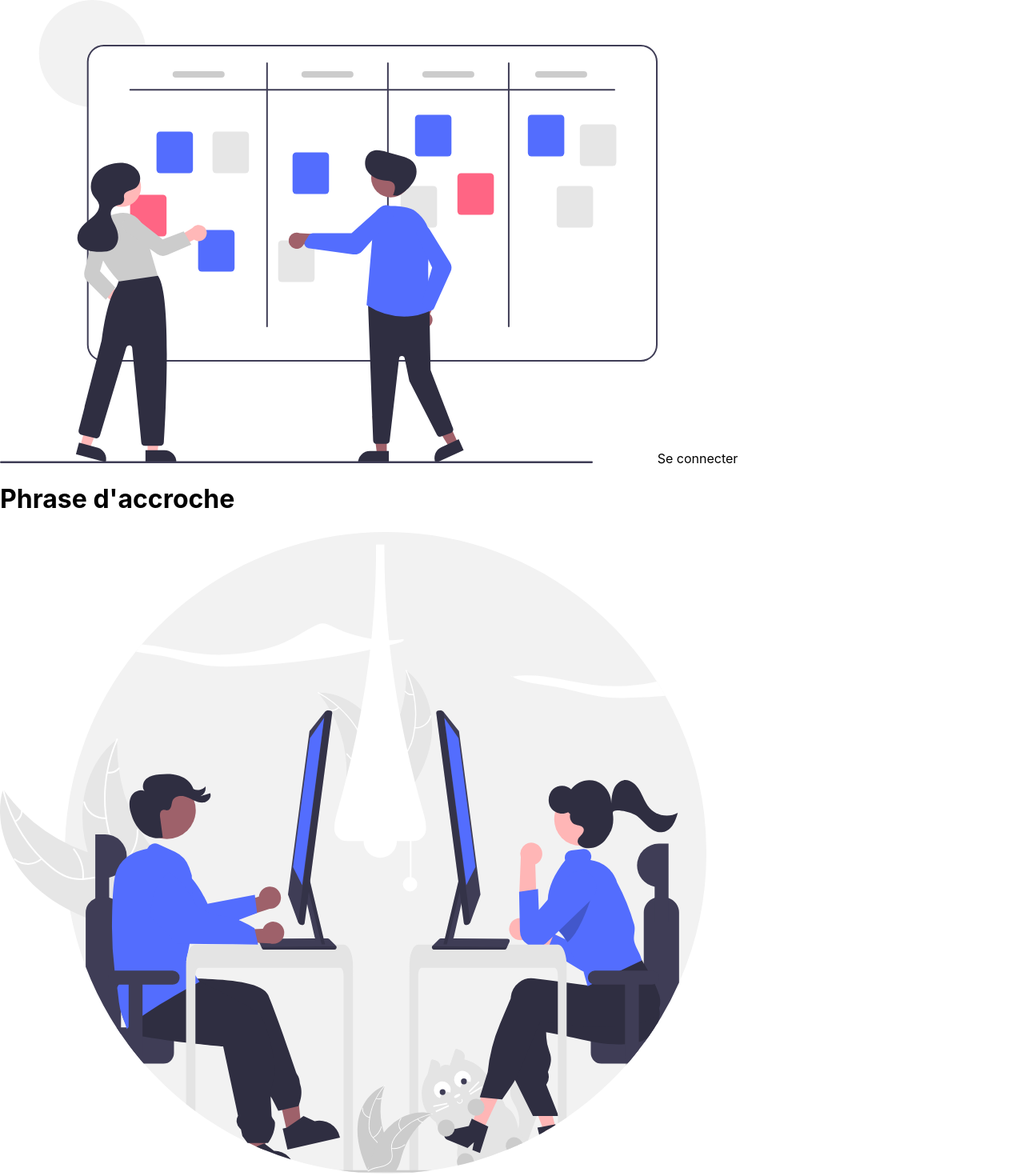
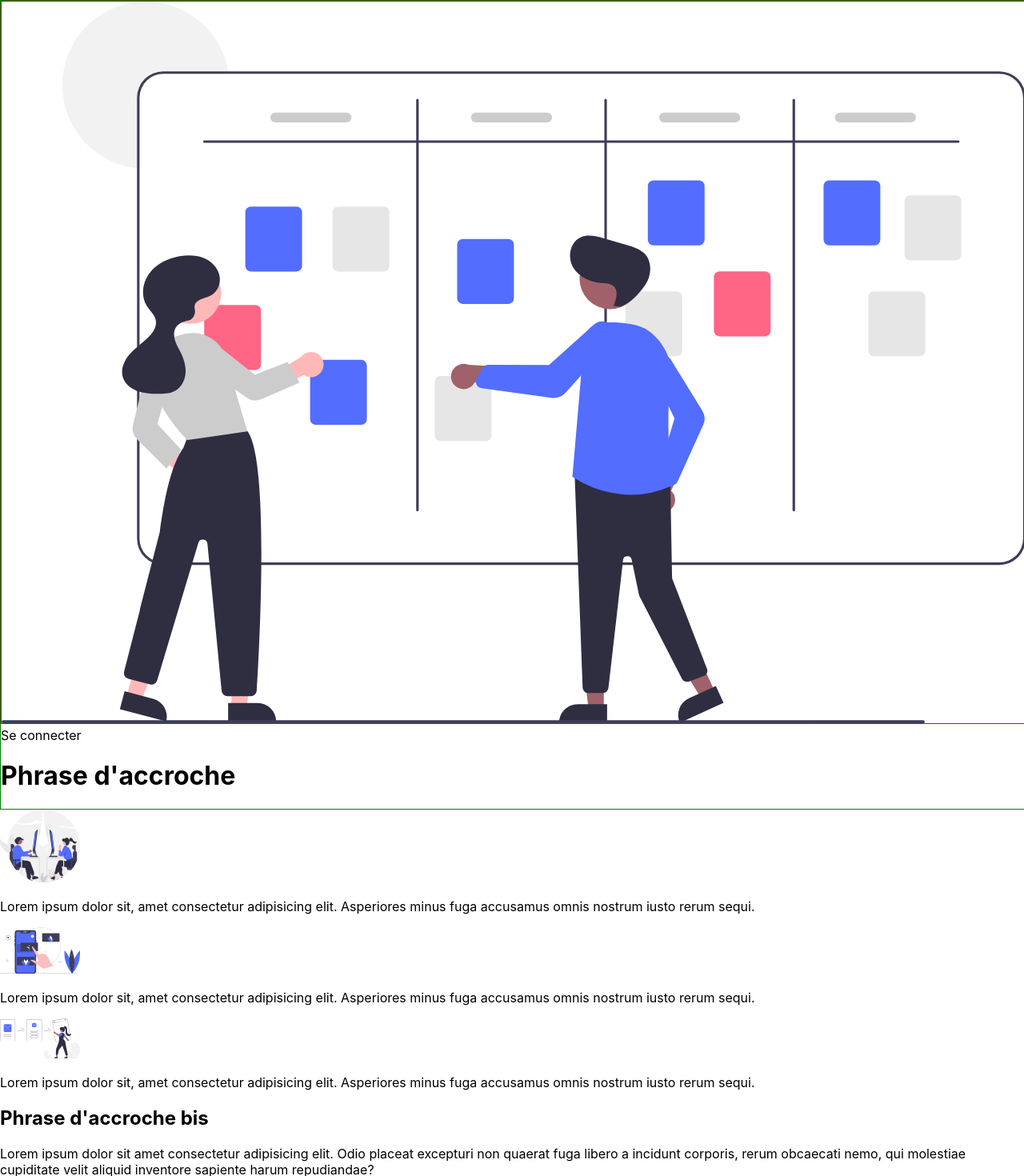
Before and after one commit to JordaneDEVEMY/Graduation_Project_MVP, a React (Create React App) app in the folder client/: page / in a window 1280 px wide. Shown: the top 1470 px of the page at 80% size. Built offline with nearby package versions, Linux system fonts and the light colour scheme.

Commit message:
début style

```diff
--- a/client/src/components/HomePage/HomePage.jsx
+++ b/client/src/components/HomePage/HomePage.jsx
@@ -1,5 +1,6 @@
 /* eslint-disable react/no-unescaped-entities */
 import React from 'react';
+import './homePage.scss';
 
 /* images imports */
 import headerImg from './imgs/header-img.svg';
--- a/client/src/components/HomePage/homePage.scss
+++ b/client/src/components/HomePage/homePage.scss
@@ -0,0 +1,17 @@
+.header {
+  width: 100%;
+  border: 1px solid green;
+
+  &--img {
+    width:100%;
+    border: 1px solid red;
+  }
+}
+
+.func--img {
+  width: 100px;
+}
+
+.team--img {
+  width: 100px;
+}
```
